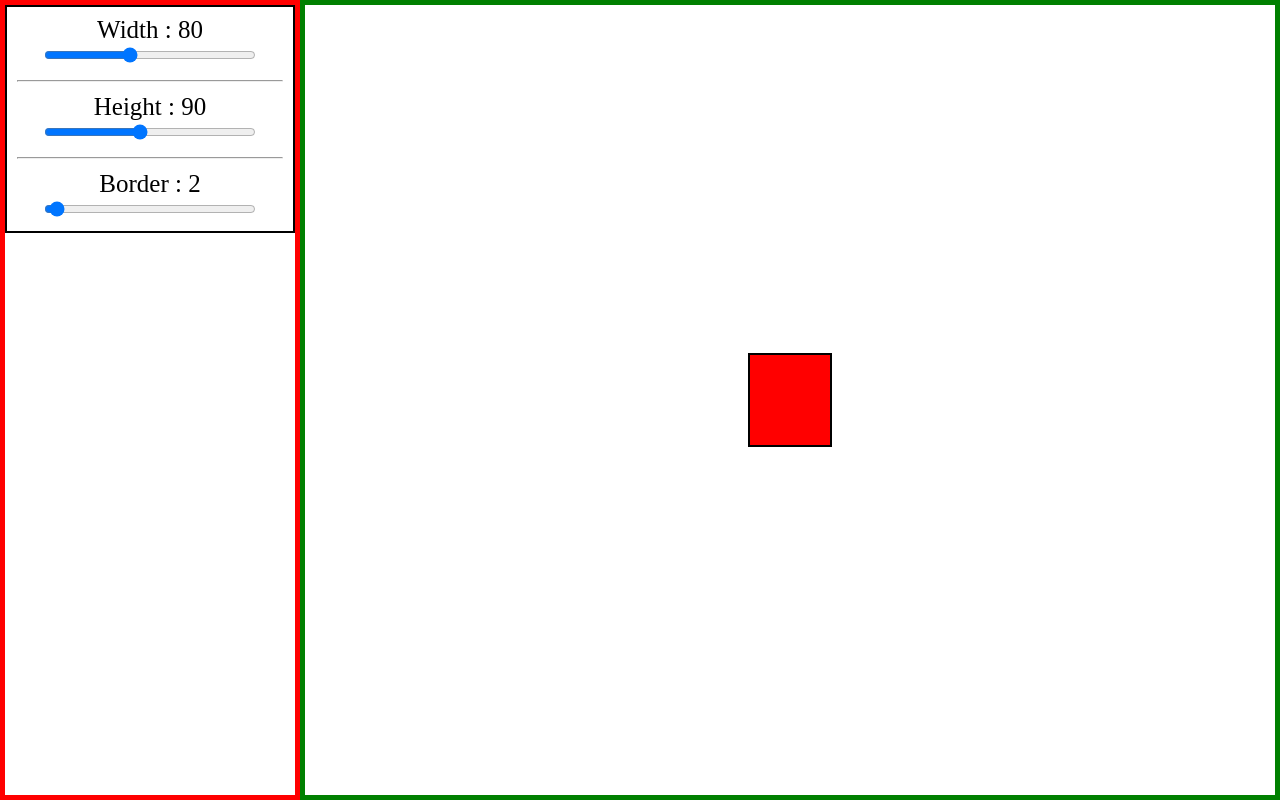
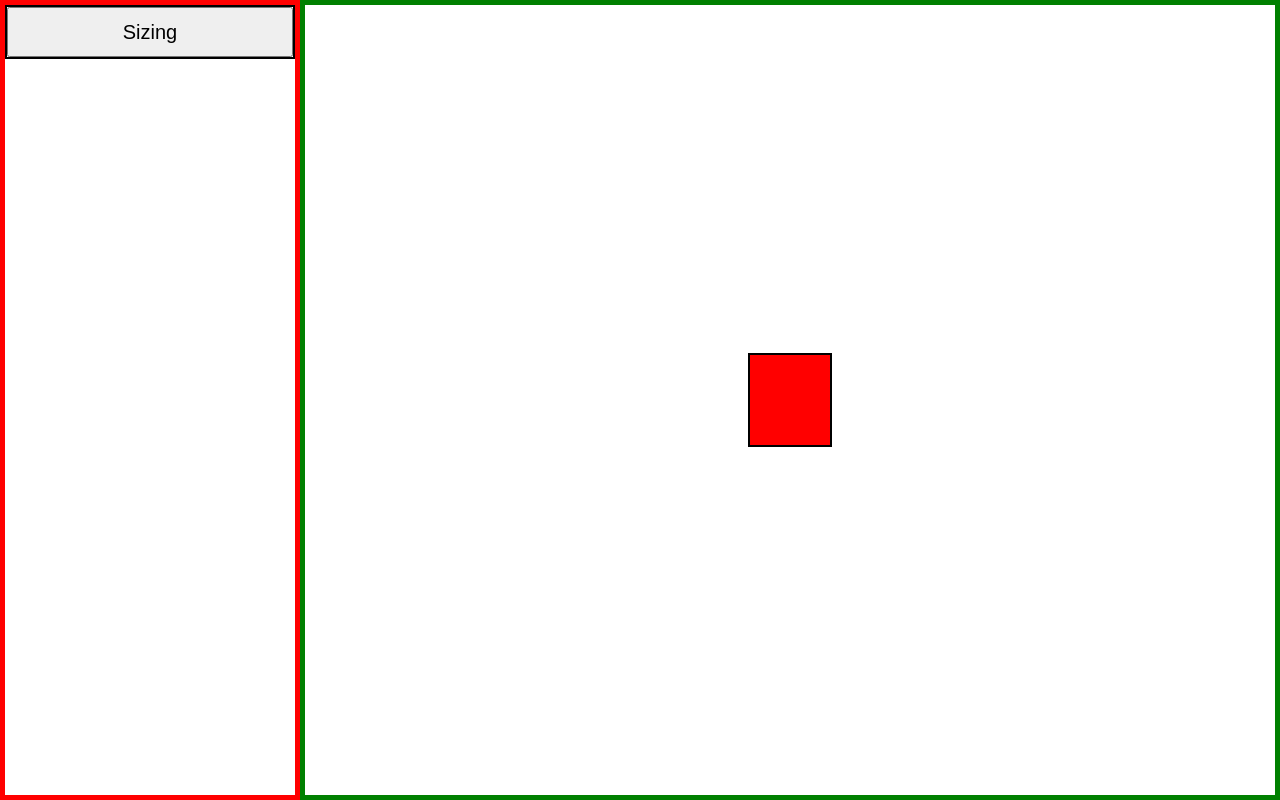
Before and after one commit to amerre/Css_helper, a Vue app: page / in a window 1280 px wide. Built offline with nearby package versions, Linux system fonts and the light colour scheme.

Commit message:
:construction: Building the first hiding bloc

```diff
--- a/src/assets/styles/layout.scss
+++ b/src/assets/styles/layout.scss
@@ -6,12 +6,16 @@
     border: 5px solid red;
     .rules {
       border: 2px solid black;
-      padding: 10px;
-      font-size: 25px;
+      font-size: 20px;
       text-align: center;
       input {
         margin-top: 5px;
         width: 80%;
+      }
+      button {
+        width: 100%;
+        height: 50px;
+        font-size: inherit;
       }
     }
   }
--- a/src/components/Rules.vue
+++ b/src/components/Rules.vue
@@ -1,18 +1,26 @@
 <template>
   <div class="rules">
+    <button @click="show = !show">Sizing</button>
+    <div v-if="show">
       <h1>Width : {{ width }}</h1>
       <input type="range" min="0" max="200" v-model="width">
-    <hr>
+
       <h1>Height : {{ height }}</h1>
       <input type="range" min="0" max="200" v-model="height">
-    <hr>
+
       <h1>Border : {{ border }}</h1>
       <input type="range" min="0" max="80" v-model="border">
+    </div>
   </div>
 </template>
 
 <script>
 export default {
+  data() {
+    return {
+      show: false
+    };
+  },
   computed: {
     width: {
       get() {
```
Lines whose indentation alone changed are shown as unchanged.
